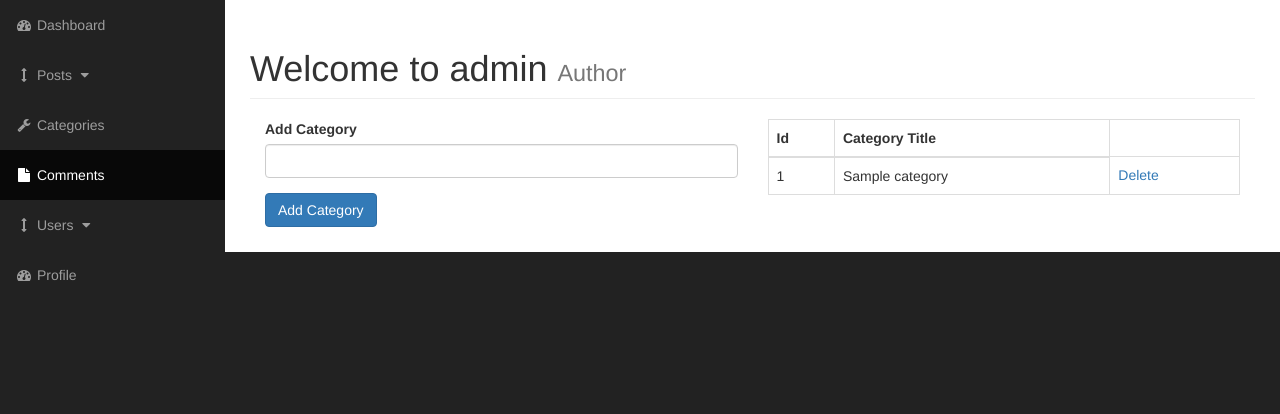
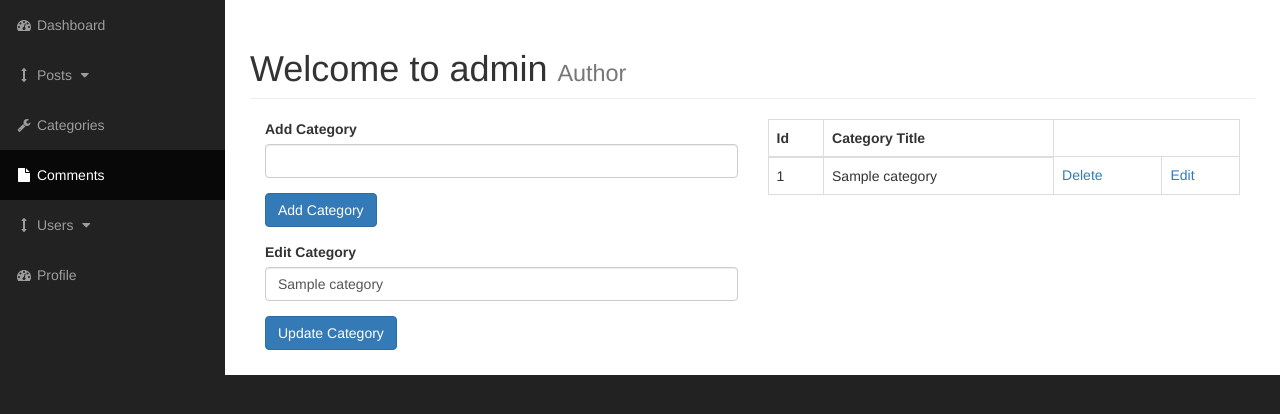
Before and after one commit to william-mcdermott/cms-in-php, a PHP site: page /admin/categories.php?edit=1 in a window 1280 px wide. Shown: the part 51-465 px from the top of the page. Run offline with PHP 8.4, Linux system fonts and the light colour scheme; tables that the repository leaves empty or names only in its code hold one stand-in row (values such as "Sample post").

Commit message:
Add edit categories functionality

```diff
--- a/admin/categories.php
+++ b/admin/categories.php
@@ -39,6 +39,12 @@
                                 <input class="btn btn-primary" type="submit" name="submit" value="Add Category">
                             </div>
                           </form>
+                          <?php
+                            if(isset($_GET['edit'])) {
+                              $cat_id = $_GET['edit'];
+                              include "includes/update_categories.php";
+                            }
+                           ?>
                         </div>
                         <div class="col-xs-6">
                           <?php
@@ -61,6 +67,7 @@
                                   echo "<td>{$cat_id}</td>";
                                   echo "<td>{$cat_title}</td>";
                                   echo "<td><a href='categories.php?delete={$cat_id}'>Delete</a></td>";
+                                  echo "<td><a href='categories.php?edit={$cat_id}'>Edit</a></td>";
                                   echo "</tr>";
                                 }
                                 if(isset($_GET['delete'])) {
--- /dev/null
+++ b/admin/includes/update_categories.php
@@ -0,0 +1,30 @@
+<form action="" method="post">
+  <div class="form-group">
+    <label for="cat-title">Edit Category</label>
+    <?php
+      if(isset($_GET['edit'])) {
+        $cat_id = $_GET['edit'];
+        $query = "SELECT * FROM categories WHERE cat_id = {$cat_id} ";
+        $select_categories_id = mysqli_query($connection, $query);
+        while($row = mysqli_fetch_assoc($select_categories_id)) {
+          $cat_title = $row['cat_title'];
+          $cat_id = $row['cat_id'];
+        } ?>
+        <input type="text" class="form-control" name="cat_title" value="<?php if(isset($cat_title)){echo $cat_title;} ?>">
+        <?php
+      }
+      if(isset($_POST['update_category'])) {
+        $the_cat_title = $_POST['cat_title'];
+        $query = "UPDATE categories SET cat_title = '{$the_cat_title}' WHERE cat_id = {$cat_id} ";
+        $update_query = mysqli_query($connection, $query);
+        if(!$update_query) {
+          die("QUERY FAILED" . mysqli_error($connection));
+        }
+      }
+
+     ?>
+  </div>
+  <div class="form-group">
+      <input class="btn btn-primary" type="submit" name="update_category" value="Update Category">
+  </div>
+</form>
```
